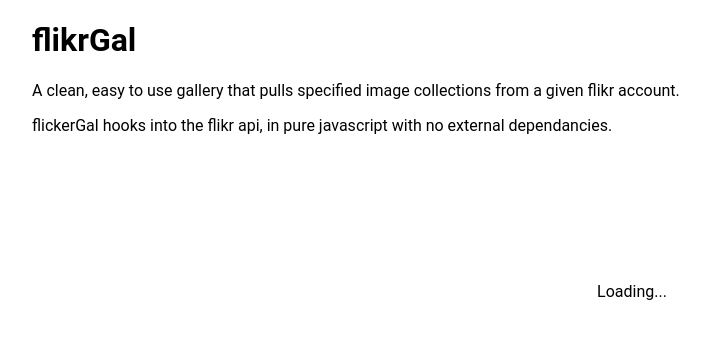
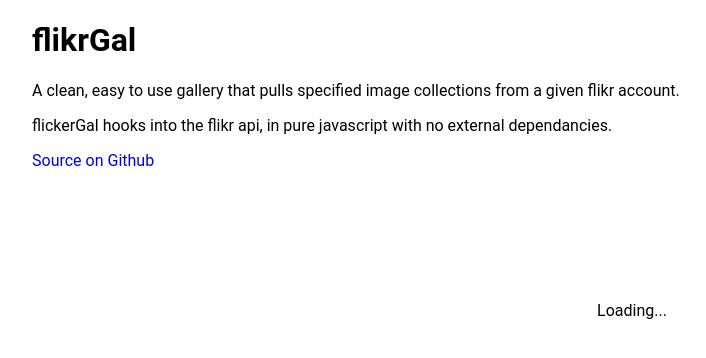
Before and after one commit to mrlux/flickrGal, a Jekyll site: the page built from index.html, in a window 1280 px wide. Shown: the top 358 px of the page, without its empty margins (8-714 px from the left). Built offline with Jekyll 4.4.1, drawn with Linux system fonts in a browser that asks for light colours.

Commit message:
Demo Links

```diff
--- a/index.html
+++ b/index.html
@@ -8,4 +8,6 @@ layout: default
   flickerGal hooks into the flikr api, in pure javascript with no external dependancies.
 </p>
 
+<a href="https://github.com/bluefantail/flickrGal">Source on Github</a>
+
 <div id="flickrgal" collections='["all"]'></div>
```
Also changed, not shown: README.md.
